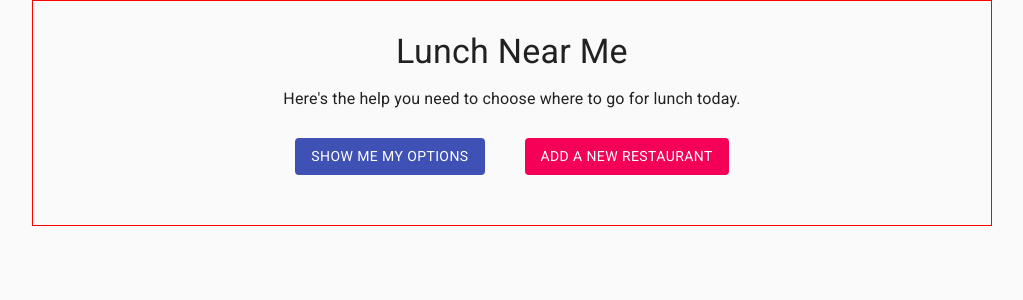
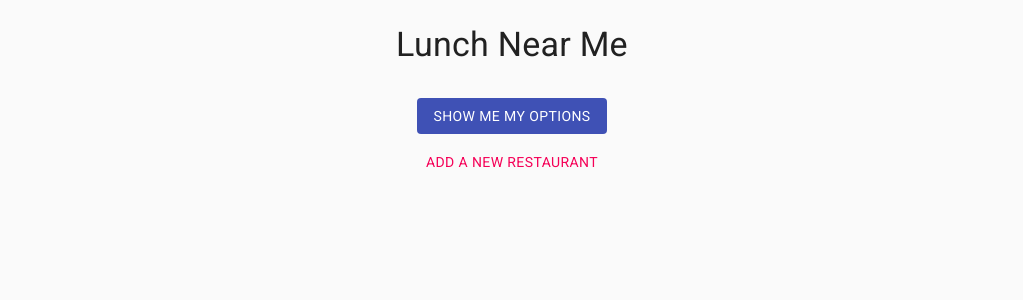
Before and after one commit to saarikt1/local-lunch, a React (Create React App) app in the folder client/: page / in a window 1280 px wide. Shown: the top 300 px of the page, without its empty margins (128-1151 px from the left). Built offline with nearby package versions, Linux system fonts and the light colour scheme; no server answers.

Commit message:
Redo the frontpage layout

```diff
--- a/client/package.json
+++ b/client/package.json
@@ -4,6 +4,7 @@
   "private": true,
   "dependencies": {
     "@material-ui/core": "^4.11.0",
+    "@material-ui/icons": "^4.9.1",
     "@testing-library/jest-dom": "^5.11.0",
     "@testing-library/react": "^10.4.4",
     "@testing-library/user-event": "^12.0.11",
--- a/client/src/App.js
+++ b/client/src/App.js
@@ -26,13 +26,25 @@ const App = () => {
   return (
     <React.Fragment>
       <CssBaseline />
-      <Container
-        maxWidth="md"
-        style={{ border: "1px solid red", padding: "30px" }}
+      <Container maxWidth="md" style={{ padding: "24px" }}>
+        <Box
+          display="flex"
+          flexDirection="column"
+          // alignItems="center"
+          // style={{ border: "1px solid cyan" }}
         >
           <Router>
             <Header />
-          <Box display="flex" flexDirection="row" justifyContent="center">
+            <Box
+              display="flex"
+              flexDirection="column"
+              alignItems="center"
+              style={{
+                // border: "1px solid olive",
+                padding: "10px",
+                margin: "10px",
+              }}
+            >
               <Link to="/" style={{ textDecoration: "none" }}>
                 <Button
                   id="locate-button"
@@ -41,7 +53,7 @@ const App = () => {
                   disableElevation
                   type="button"
                   onClick={() => locateUser(setUserLocation, setNotification)}
-                style={{ margin: "20px" }}
+                  style={{ marginBottom: "10px" }}
                 >
                   Show me my options
                 </Button>
@@ -49,11 +61,7 @@ const App = () => {
               <Link to="/addRestaurant" style={{ textDecoration: "none" }}>
                 <Button
                   id="add-restaurant-button"
-                variant="contained"
                   color="secondary"
-                disableElevation
-                type="button"
-                style={{ margin: "20px" }}
                   onClick={() => locateUser(setUserLocation, setNotification)}
                 >
                   Add a new restaurant
@@ -76,6 +84,7 @@ const App = () => {
               </Route>
             </Switch>
           </Router>
+        </Box>
       </Container>
     </React.Fragment>
   );
--- a/client/src/components/Header.jsx
+++ b/client/src/components/Header.jsx
@@ -7,9 +7,6 @@ const Header = () => {
       <Typography id="page-header" variant="h4" align="center" gutterBottom>
         Lunch Near Me
       </Typography>
-      <Typography id="subtitle" variant="subtitle1" align="center" gutterBottom>
-        Here's the help you need to choose where to go for lunch today.
-      </Typography>
     </div>
   );
 };
--- a/client/src/components/showRestaurants/RestaurantDetails.jsx
+++ b/client/src/components/showRestaurants/RestaurantDetails.jsx
@@ -1,26 +1,48 @@
 import React from "react";
 import { makeStyles } from "@material-ui/core/styles";
-import { Link, Card, CardContent, Typography } from "@material-ui/core";
+import {
+  Link,
+  Card,
+  CardContent,
+  Typography,
+  CardActions,
+  Button,
+} from "@material-ui/core";
 
 const useStyles = makeStyles({
   root: {
+    maxWidth: 300,
     margin: "8px 16px",
+  },
+  media: {
+    height: 140,
+  },
+  bullet: {
+    display: "inline-block",
+    margin: "0 2px",
+    transform: "scale(0.8)",
   },
 });
 
 const RestaurantDetails = ({ restaurant }) => {
   const classes = useStyles();
+  const bull = <span className={classes.bullet}>•</span>;
 
   return (
     <Card className={classes.root}>
       <CardContent>
-        <Typography variant="h5">{restaurant.name}</Typography>
-        <Typography variant="subtitle2">{restaurant.subtitle}</Typography>
-        <Link href={restaurant.website}>{restaurant.website}</Link>
-        {restaurant.distance && (
-          <p>{restaurant.distance}&nbsp;km from your position</p>
-        )}
+        <Typography gutterBottom variant="h5" component="h2">
+          {restaurant.name}
+        </Typography>
+        <Typography variant="body2" color="textSecondary" component="p">
+          Takeaway{bull}Big groups{bull}Fast service{bull}Buffet
+        </Typography>
       </CardContent>
+      <CardActions>
+        <Button size="small" color="primary">
+          <Link href={restaurant.website}>Website</Link>
+        </Button>
+      </CardActions>
     </Card>
   );
 };
--- a/client/src/components/showRestaurants/RestaurantMap.jsx
+++ b/client/src/components/showRestaurants/RestaurantMap.jsx
@@ -32,12 +32,17 @@ const RestaurantMap = ({ userLocation, restaurantSuggestions }) => {
 
   return (
     <React.Fragment>
-      <Box id="map" flex="1" margin="20px">
+      <Box
+        id="map"
+        flex="1"
+        padding="8px"
+        // style={{ border: "3px dashed olive" }}
+      >
         <Map
           bounds={calculateBoundingBox(restaurantSuggestions, userLocation)}
           boundsOptions={{ padding: [35, 35] }}
           scrollWheelZoom={false}
-          style={{ width: "100%", height: "500px" }}
+          style={{ width: "100%", height: "100%" }}
         >
           <TileLayer
             url={`https://api.mapbox.com/styles/v1/mapbox/streets-v11/tiles/256/{z}/{x}/{y}?access_token=${process.env.REACT_APP_MAPBOX}`}
--- a/client/src/components/showRestaurants/RestaurantSuggestions.jsx
+++ b/client/src/components/showRestaurants/RestaurantSuggestions.jsx
@@ -73,9 +73,10 @@ const RestaurantSuggestions = ({
         <Box
           id="restaurant-suggestions"
           display="flex"
+          flex="1 0 auto"
           flexDirection="row"
-          justifyContent="flex-start"
-          style={{ border: "1px solid blue" }}
+          flexWrap="wrap"
+          // style={{ border: "2px solid blue" }}
         >
           <Box display="flex" flexDirection="column">
             {restaurantSuggestions.map((r) => (
```
Also changed, not shown: 2 other files (tests, documents, lock files or other folders). Lines whose indentation alone changed are shown as unchanged.
